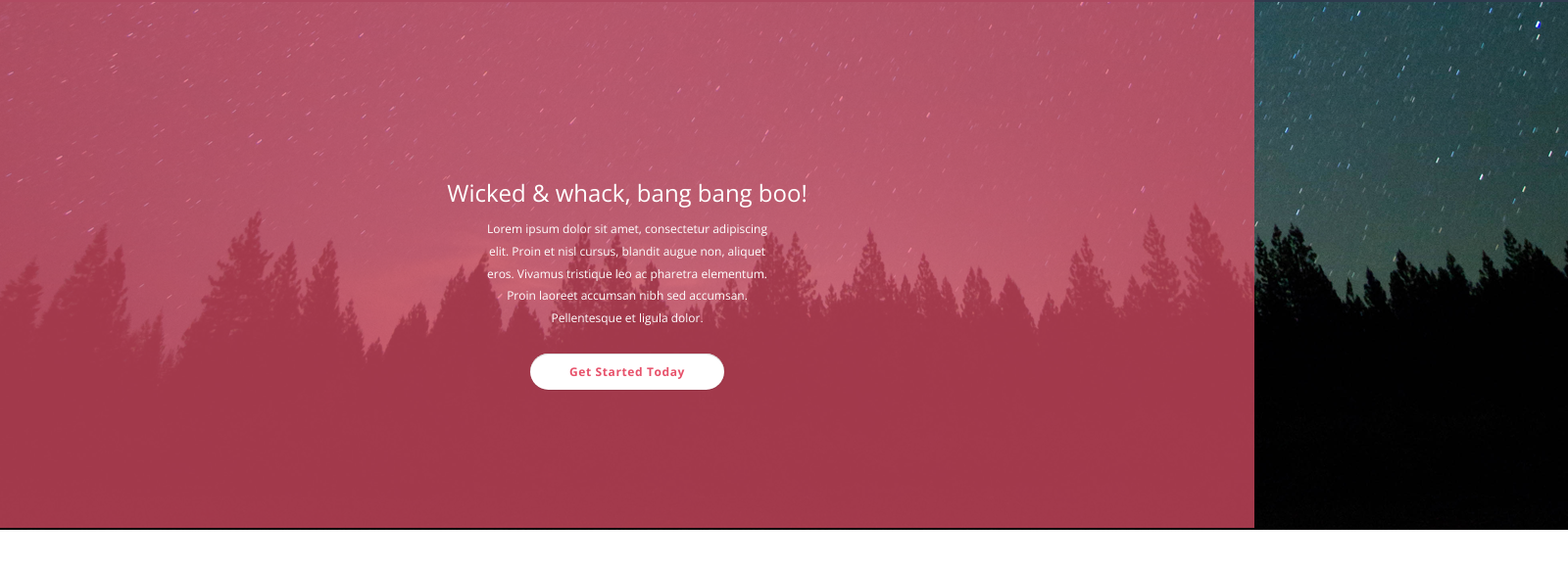
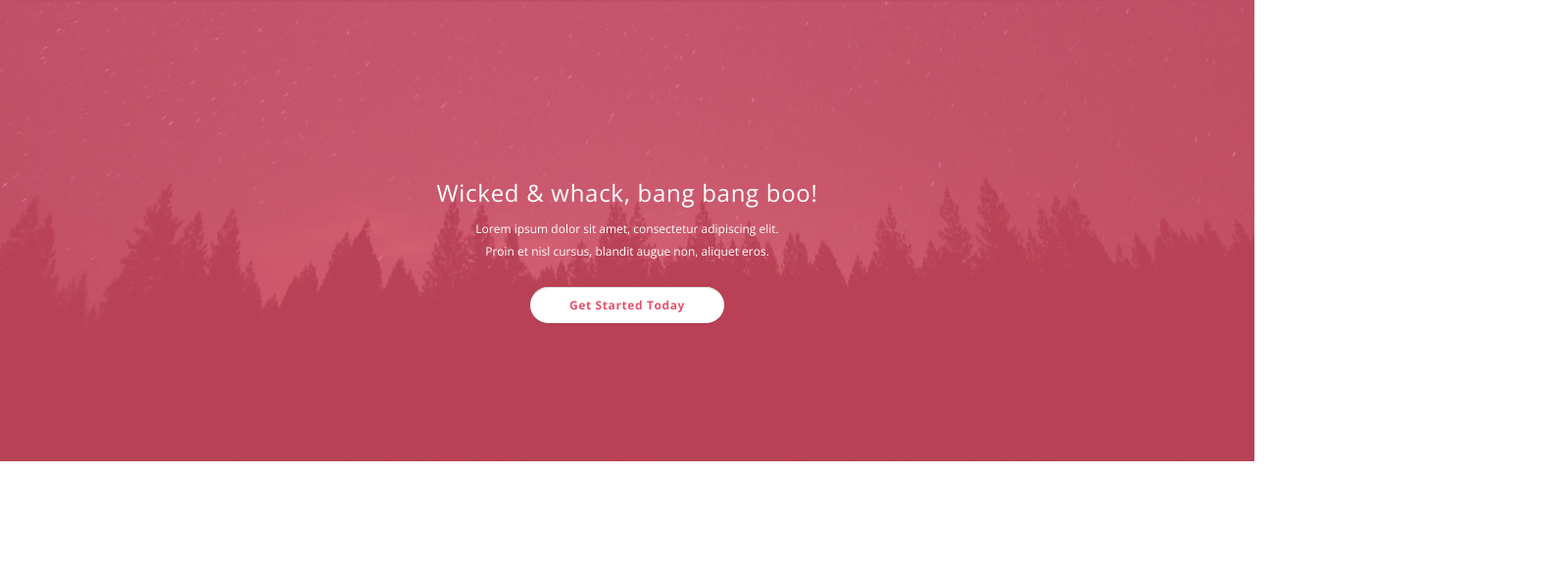
Before and after one commit to jiannejose/pex, a website: page guidelines/news.html in a window 1280 px wide. Shown: the whole page at 98% size, 1600 px wide, since content can reach past the window. Drawn offline with nearby package versions, Linux system fonts and the light colour scheme.

Commit message:
News: Complete

```diff
--- a/assets/scss/components/c-news.scss
+++ b/assets/scss/components/c-news.scss
@@ -1,10 +1,13 @@
 .c-news {
   width: 100%;
-  height: 100%;
   background-color: $peach500-transparent;
+  overflow: hidden;
+  position: relative;
 }
 
 .c-news__image {
+  width: 100%;
+  height: 100%;
   position: absolute;
   top: 0;
   z-index: -1;
@@ -12,6 +15,9 @@
   img {
     width: auto;
     height: 100%;
+    transform: translateX(-50%);
+    left: 50%;
+    position: relative;
   }
 }
 
@@ -24,7 +30,7 @@
 }
 
 .c-news__detail {
-  max-width: 300px;
+  max-width: 330px;
   margin: 0 auto;
 }
 
@@ -37,3 +43,9 @@
     padding-bottom: 10px;
   }
 }
+
+@include breakpoint(1389px) {
+  .c-news__image img {
+    width: 100%;
+  }
+}
--- a/assets/scss/objects/o-title.scss
+++ b/assets/scss/objects/o-title.scss
@@ -11,5 +11,6 @@
   font-size: $font-large;
   font-weight: 100;
   color: $white-900;
+  letter-spacing: 0.03em;
   padding: 30px 0;
 }
--- a/assets/scss/settings/colors.scss
+++ b/assets/scss/settings/colors.scss
@@ -6,6 +6,6 @@ $purple-500: #8a08cf;
 $purple-900: #521a66;
 
 $peach-500: #e7526b;
-$peach500-transparent: rgba(231, 82, 107, 0.7);
+$peach500-transparent: rgba(231, 82, 107, 0.8);
 
 $white-900: #ffffff;
--- a/guidelines/news.html
+++ b/guidelines/news.html
@@ -21,18 +21,16 @@
 
                     <div class="o-container">
                         <div class="c-news__contents">
-                            <p class="o-title--large">Wicked & whack, bang bang boo!</p>
+                            <h3 class="o-title--large">Wicked & whack, bang bang boo!</h3>
 
                             <div class="c-news__detail">
                                 <p class="o-paragraph">
-                                    Lorem ipsum dolor sit amet, consectetur adipiscing elit. Proin et nisl cursus, blandit augue non, aliquet eros. Vivamus tristique leo ac pharetra elementum. Proin laoreet accumsan nibh sed accumsan. Pellentesque et ligula dolor.
+                                    Lorem ipsum dolor sit amet, consectetur adipiscing elit. Proin et nisl cursus, blandit augue non, aliquet eros.
                                 </p>
                             </div>
 
-
                             <a class="o-btn o-btn--peach">Get Started Today</a>
-
-                        </div>
+                        </div> <!-- /c-news__contents -->
                     </div>
 
                 </div>
```
Also changed, not shown: dist/styles.css, 1 other file.
